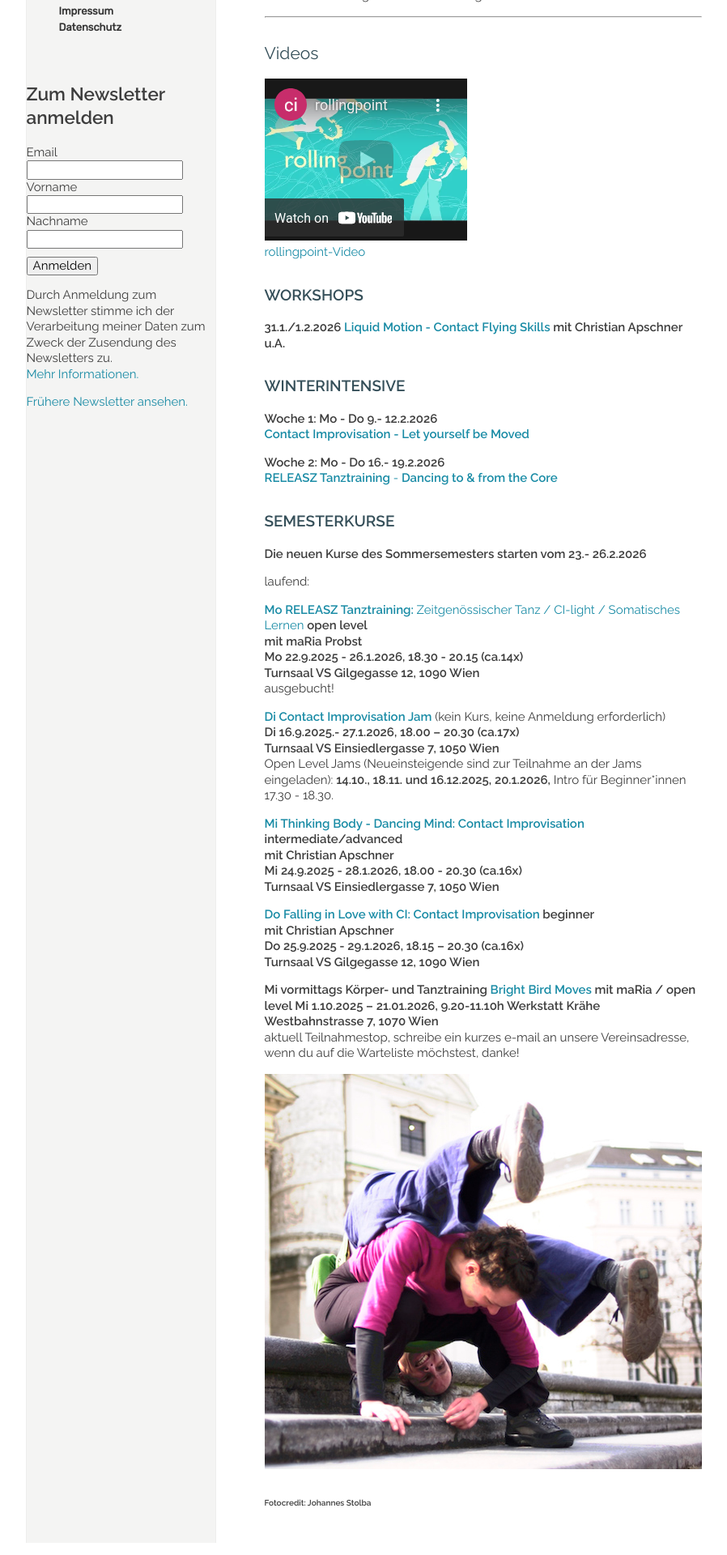
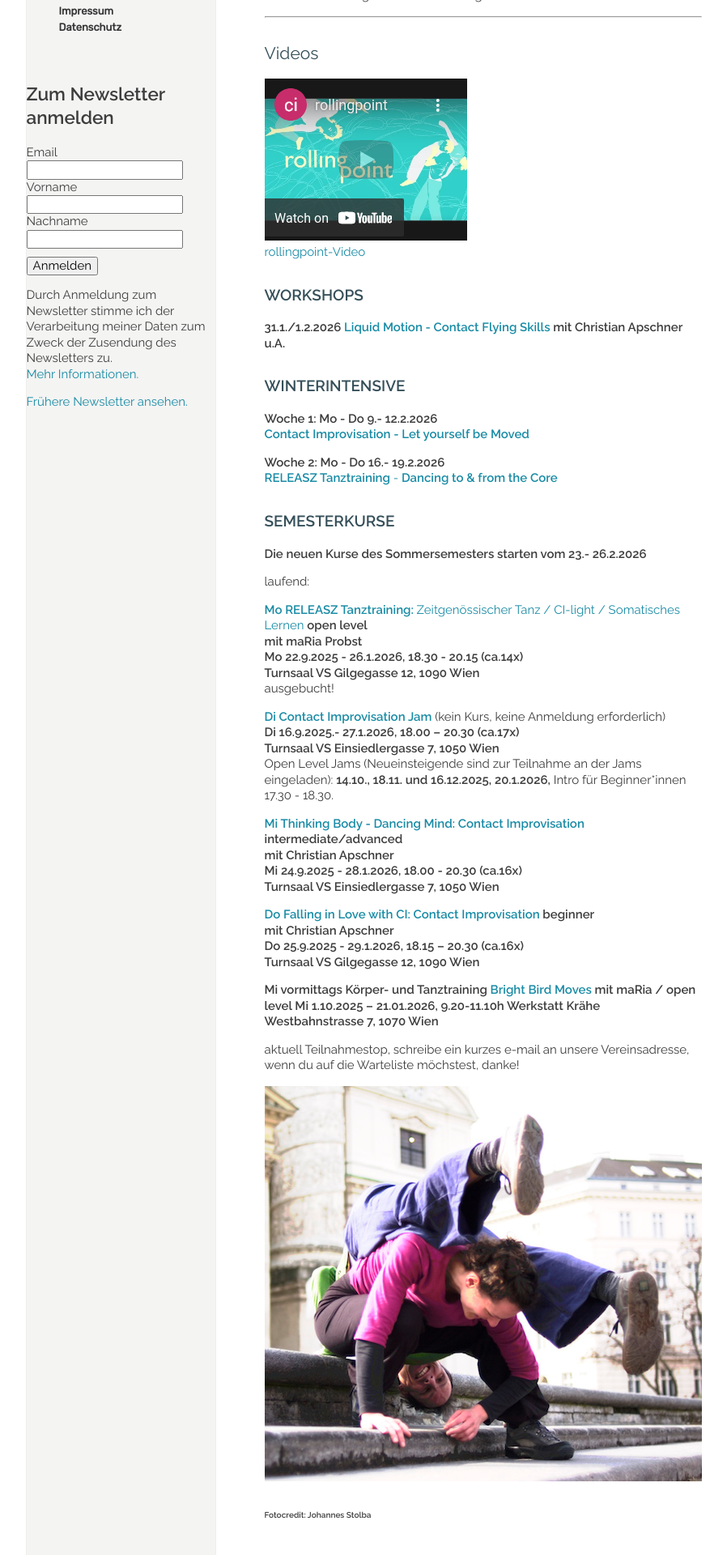
Before and after one commit to manulari/rollingpointat, a Jekyll site: the page built from _pages_de/index.md, in a window 1280 px wide. Shown: the part 914-2834 px from the top of the page at 81% size, without its empty margins (152-1050 px from the left). Built offline with Jekyll 4.4.1, drawn with Linux system fonts in a browser that asks for light colours; comment, search, counter and statistics services are not loaded.

```diff
--- a/_pages_de/index.md
+++ b/_pages_de/index.md
@@ -76,7 +76,8 @@ Open Level Jams (Neueinsteigende sind zur Teilnahme an der Jams eingeladen): **1
 
 **Mi vormittags Körper- und Tanztraining
 [Bright Bird Moves](/Vormittagskurs) mit maRia / open level
-Mi 1.10.2025 – 21.01.2026, 9.20-11.10h Werkstatt Krähe Westbahnstrasse 7, 1070 Wien**\
+Mi 1.10.2025 – 21.01.2026, 9.20-11.10h Werkstatt Krähe Westbahnstrasse 7, 1070 Wien**
+
 aktuell Teilnahmestop, schreibe ein kurzes e-mail an unsere Vereinsadresse, wenn du auf die Warteliste möchstest, danke!
 
 ![Mehr CI auf der Stiege](/assets/uploads/dsc_1941a.jpg "Mehr CI auf der Stiege")
```
